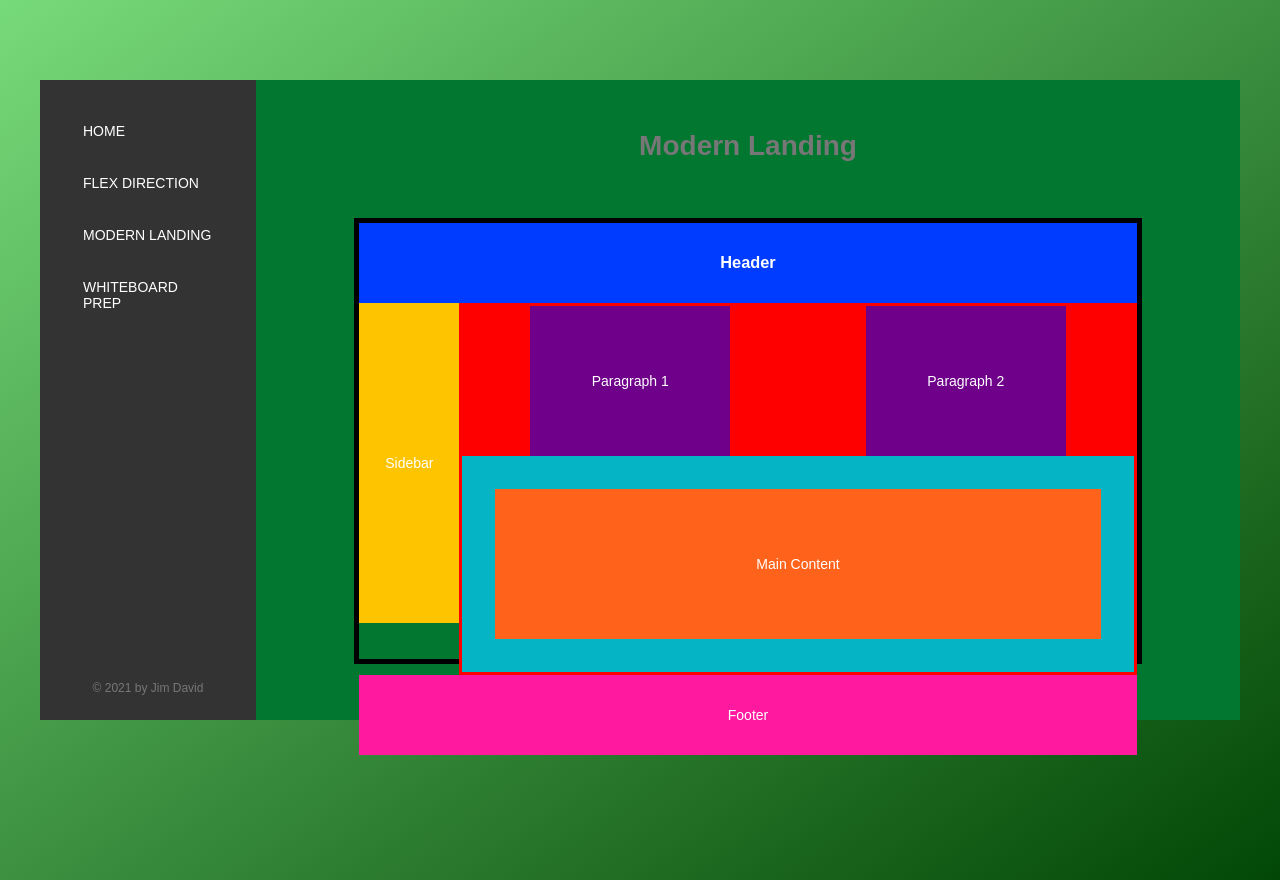
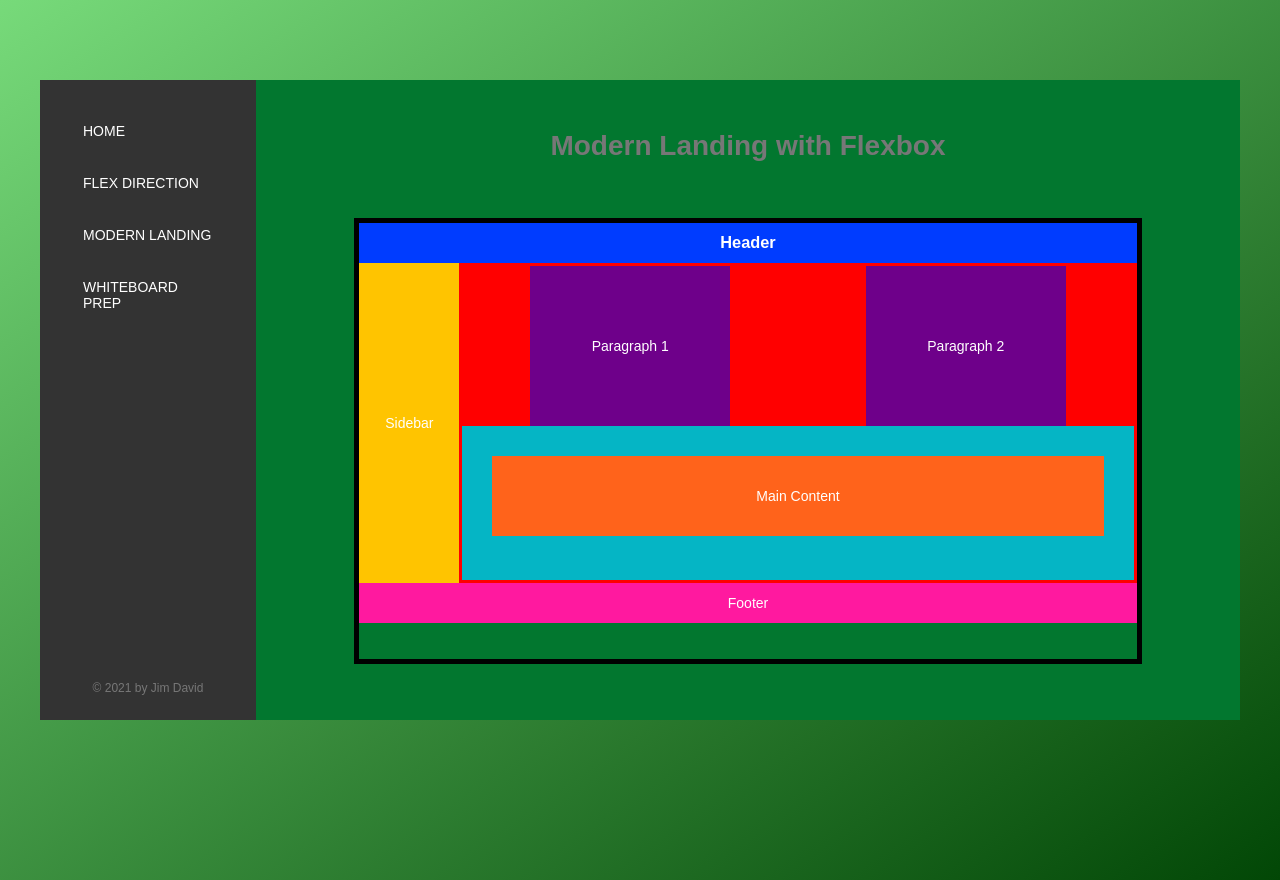
Before and after one commit to jimmikedave/CSS-Library, a React (Create React App) app: page /modern-landing in a window 1280 px wide. Built offline with nearby package versions, Linux system fonts and the light colour scheme.

Commit message:
Update heading styling

```diff
--- a/sass/_layout.scss
+++ b/sass/_layout.scss
@@ -48,6 +48,7 @@
 
         display: flex;
         flex-direction: column;
+
     }
 
     &__description {
--- a/sass/_modernlanding.scss
+++ b/sass/_modernlanding.scss
@@ -10,7 +10,7 @@
         border: solid 3px #003cff;
         background-color: #003cff;
         width: 100%;
-        height: 8rem;
+        height: 5vh;
 
         display: flex;
         align-items: center;
@@ -35,6 +35,7 @@
     &__main-container {
         border: solid 3px red;
         background-color: red;
+        height: 40vh;
 
         display: flex;
         flex-direction: column;
@@ -49,7 +50,7 @@
             border: solid 3px #6e008a;
             background-color: #6e008a;
             width: 20rem;
-            height: 15rem;
+            height: 20vh;
 
             display: flex;
             align-items: center;
@@ -59,14 +60,14 @@
 
     &__main-content {
         &-container {
-            border: solid 3px #05b5c5;
+            // border: solid 3px #05b5c5;
             background-color: #05b5c5;
-            height: 100%;
+            height: 20vh;
         }
         border: solid 3px #ff631b;
         background-color: #ff631b;
         margin: 3rem;
-        height: 15rem;
+        height: 10vh;
 
         display: flex;
         justify-content: center;
@@ -76,10 +77,11 @@
     &__footer {
         border: 3px solid #ff199f;
         background-color:#ff199f;
-        height: 8rem;
+        height: 5vh;
 
         display: flex;
         justify-content: center;
         align-items: center;
+        flex: 1;
     }
 }
--- a/src/components/ModernLanding.js
+++ b/src/components/ModernLanding.js
@@ -4,7 +4,7 @@ const ModernLanding = () => {
     //Create the layout for basic modern landing
     return (
         <div className="container">
-            <h1 className="container__heading">Modern Landing</h1>
+            <h1 className="container__heading">Modern Landing with Flexbox</h1>
             <div className="container__content">
                 <div className="modern__container">
                     <header className="modern__header">
--- a/src/css/style.css
+++ b/src/css/style.css
@@ -135,7 +135,7 @@ body {
   border: solid 3px #003cff;
   background-color: #003cff;
   width: 100%;
-  height: 8rem;
+  height: 5vh;
   display: flex;
   align-items: center;
   justify-content: center; }
@@ -155,6 +155,7 @@ body {
 .modern__main-container {
   border: solid 3px red;
   background-color: red;
+  height: 40vh;
   display: flex;
   flex-direction: column;
   flex: 1; }
@@ -166,7 +167,7 @@ body {
     border: solid 3px #6e008a;
     background-color: #6e008a;
     width: 20rem;
-    height: 15rem;
+    height: 20vh;
     display: flex;
     align-items: center;
     justify-content: center; }
@@ -175,22 +176,22 @@ body {
   border: solid 3px #ff631b;
   background-color: #ff631b;
   margin: 3rem;
-  height: 15rem;
+  height: 10vh;
   display: flex;
   justify-content: center;
   align-items: center; }
   .modern__main-content-container {
-    border: solid 3px #05b5c5;
     background-color: #05b5c5;
-    height: 100%; }
+    height: 20vh; }
 
 .modern__footer {
   border: 3px solid #ff199f;
   background-color: #ff199f;
-  height: 8rem;
+  height: 5vh;
   display: flex;
   justify-content: center;
-  align-items: center; }
+  align-items: center;
+  flex: 1; }
 
 .navigation {
   font-size: 1.4rem;
```
